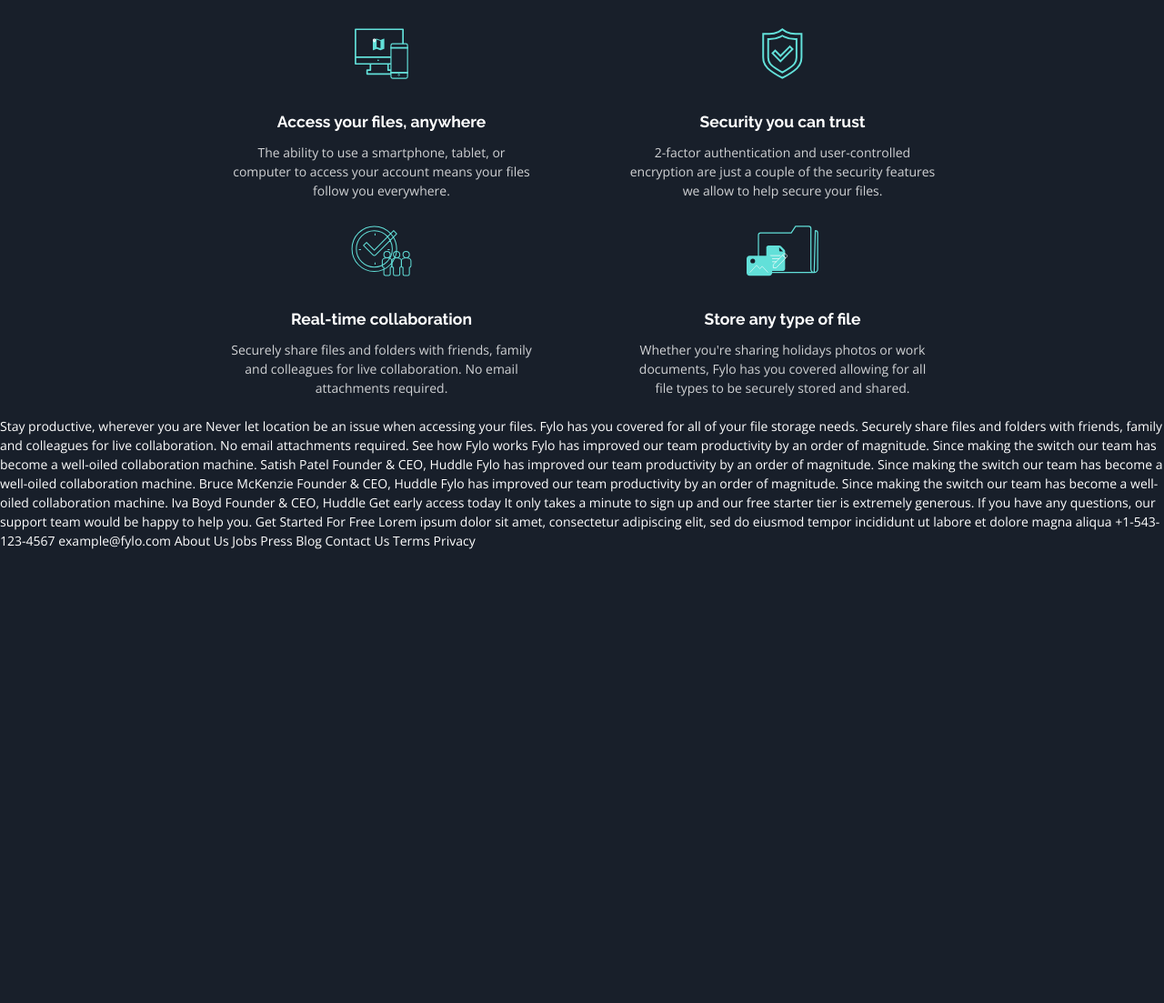
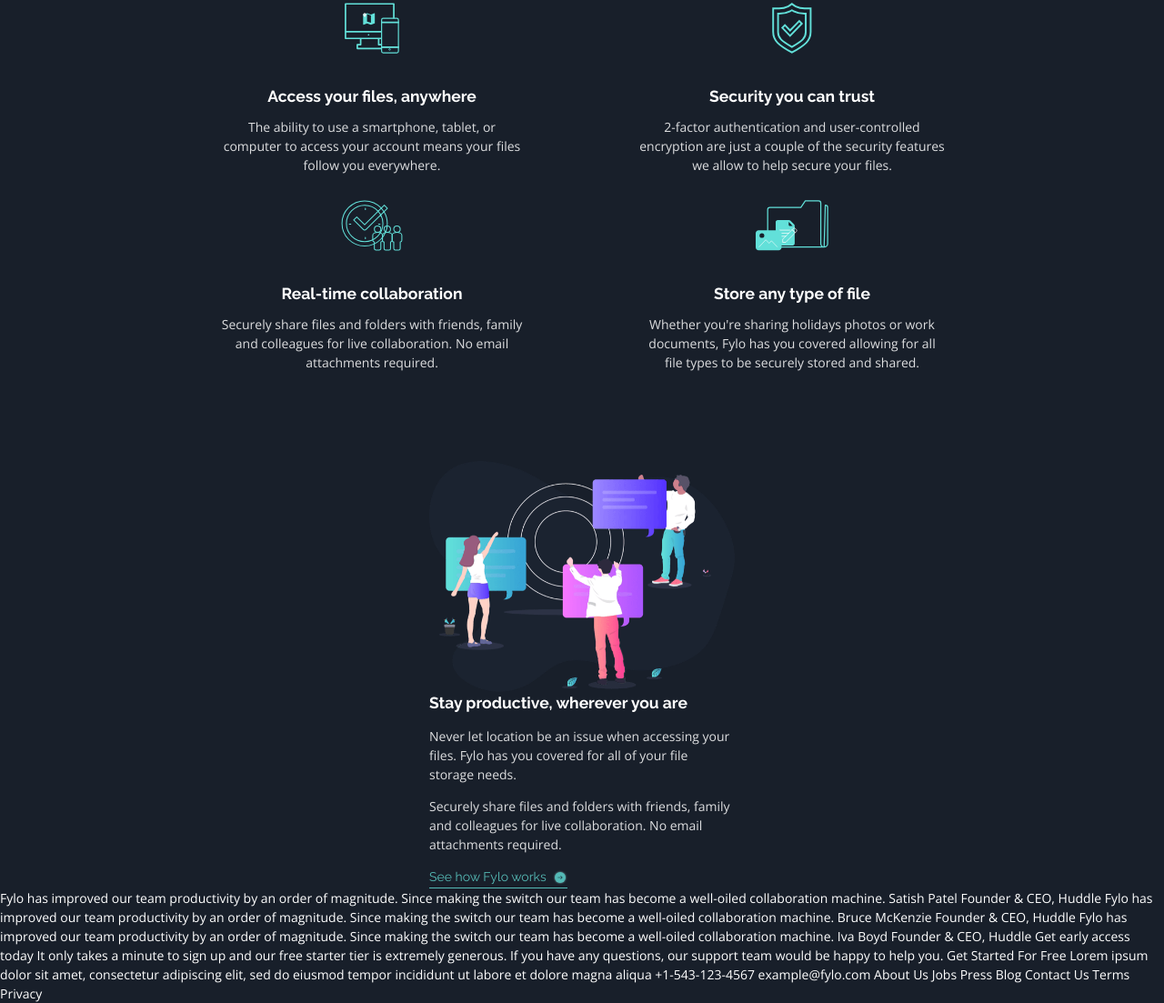
Before and after one commit to amirhazizi/fylo-dark-theme-landing-page, a website: page index.html in a window 1280 px wide. Shown: the part 948-2051 px from the top of the page at 91% size. Before the commit the page ends 1553 px from the top, so only its background shows below. Drawn offline with nearby package versions, Linux system fonts and the light colour scheme.

Commit message:
add section 2

```diff
--- a/css/input.css
+++ b/css/input.css
@@ -54,6 +54,10 @@
     font-family: 'Raleway', sans-serif;
 }
 
+p {
+    opacity: .85;
+}
+
 
 /* actual css */
 
--- a/index.html
+++ b/index.html
@@ -54,7 +54,7 @@
       </nav>
       <!-- end nav -->
       <!-- header content -->
-      <div class="p-6 text-center space-y-10 md:max-w-4xl md:mx-auto">
+      <div class="max-w-sm mx-auto mt-10 text-center space-y-10 md:max-w-4xl">
         <!-- intro image -->
         <img
           src="./images/illustration-intro.png"
@@ -67,7 +67,7 @@
             All your files in one secure location, accessible anywhere.
           </h1>
           <!-- text -->
-          <p class="leading-7 text-lg opacity-80">
+          <p class="leading-7 text-lg">
             Fylo stores all your most important files in one secure location.
             Access them wherever you need, share and collaborate with friends
             family, and co-workers.
@@ -85,7 +85,7 @@
     <section>
       <!-- container -->
       <div
-        class="grid gap-y-20 p-6 md:grid-cols-2 md:gap-8 md:max-w-5xl md:mx-auto"
+        class="grid gap-y-20 max-w-sm mx-auto md:grid-cols-2 md:gap-8 md:max-w-5xl md:mx-auto"
       >
         <!-- acrticle 1 -->
         <article class="space-y-10">
@@ -100,7 +100,7 @@
             <!-- content header -->
             <h2 class="text-xl font-bold">Access your files, anywhere</h2>
             <!-- content text -->
-            <p class="opacity-80 md:max-w-sm md:mx-auto">
+            <p class="md:max-w-sm md:mx-auto">
               The ability to use a smartphone, tablet, or computer to access
               your account means your files follow you everywhere.
             </p>
@@ -121,7 +121,7 @@
             <!-- content header -->
             <h2 class="text-xl font-bold">Security you can trust</h2>
             <!-- content text -->
-            <p class="opacity-80 md:max-w-sm md:mx-auto">
+            <p class="md:max-w-sm md:mx-auto">
               2-factor authentication and user-controlled encryption are just a
               couple of the security features we allow to help secure your
               files.
@@ -143,7 +143,7 @@
             <!-- content header -->
             <h2 class="text-xl font-bold">Real-time collaboration</h2>
             <!-- content text -->
-            <p class="opacity-80 md:max-w-sm md:mx-auto">
+            <p class="md:max-w-sm md:mx-auto">
               Securely share files and folders with friends, family and
               colleagues for live collaboration. No email attachments required.
             </p>
@@ -164,7 +164,7 @@
             <!-- content header -->
             <h2 class="text-xl font-bold">Store any type of file</h2>
             <!-- content text -->
-            <p class="opacity-80 md:max-w-sm md:mx-auto">
+            <p class="md:max-w-sm md:mx-auto">
               Whether you're sharing holidays photos or work documents, Fylo has
               you covered allowing for all file types to be securely stored and
               shared.
@@ -176,10 +176,42 @@
     </section>
     <!-- end section 1 -->
 
-    Stay productive, wherever you are Never let location be an issue when
-    accessing your files. Fylo has you covered for all of your file storage
-    needs. Securely share files and folders with friends, family and colleagues
-    for live collaboration. No email attachments required. See how Fylo works
+    <!-- section 2 -->
+    <section>
+      <!-- container -->
+      <div class="max-w-sm mx-auto">
+        <!-- image article -->
+        <article>
+          <img
+            src="./images/illustration-stay-productive.png"
+            alt="illustration-stay-productive.png"
+          />
+        </article>
+        <!-- end image article -->
+
+        <!-- text article -->
+        <article class="space-y-4">
+          <h1 class="text-xl font-bold">Stay productive, wherever you are</h1>
+          <p>
+            Never let location be an issue when accessing your files. Fylo has
+            you covered for all of your file storage needs.
+          </p>
+          <p>
+            Securely share files and folders with friends, family and colleagues
+            for live collaboration. No email attachments required.
+          </p>
+          <a
+            class="opacity-80 flex py-px justify-between border-b border-clCyan items-center w-fit text-clCyan"
+            href="#"
+            >See how Fylo works
+            <img class="ml-2" src="./images/icon-arrow.svg" alt=""
+          /></a>
+        </article>
+        <!-- end text article -->
+      </div>
+    </section>
+    <!-- end section 2 -->
+
     Fylo has improved our team productivity by an order of magnitude. Since
     making the switch our team has become a well-oiled collaboration machine.
     Satish Patel Founder & CEO, Huddle Fylo has improved our team productivity
```
Also changed, not shown: css/styles.css.
